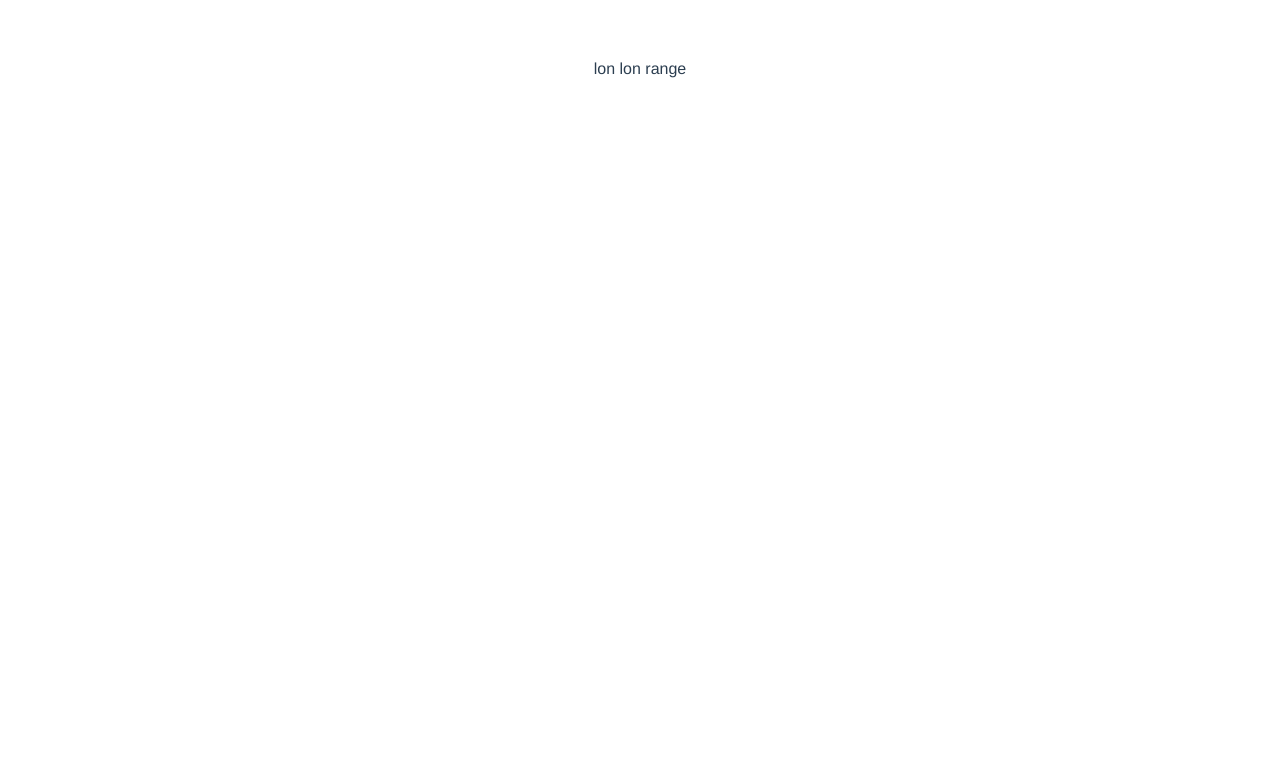
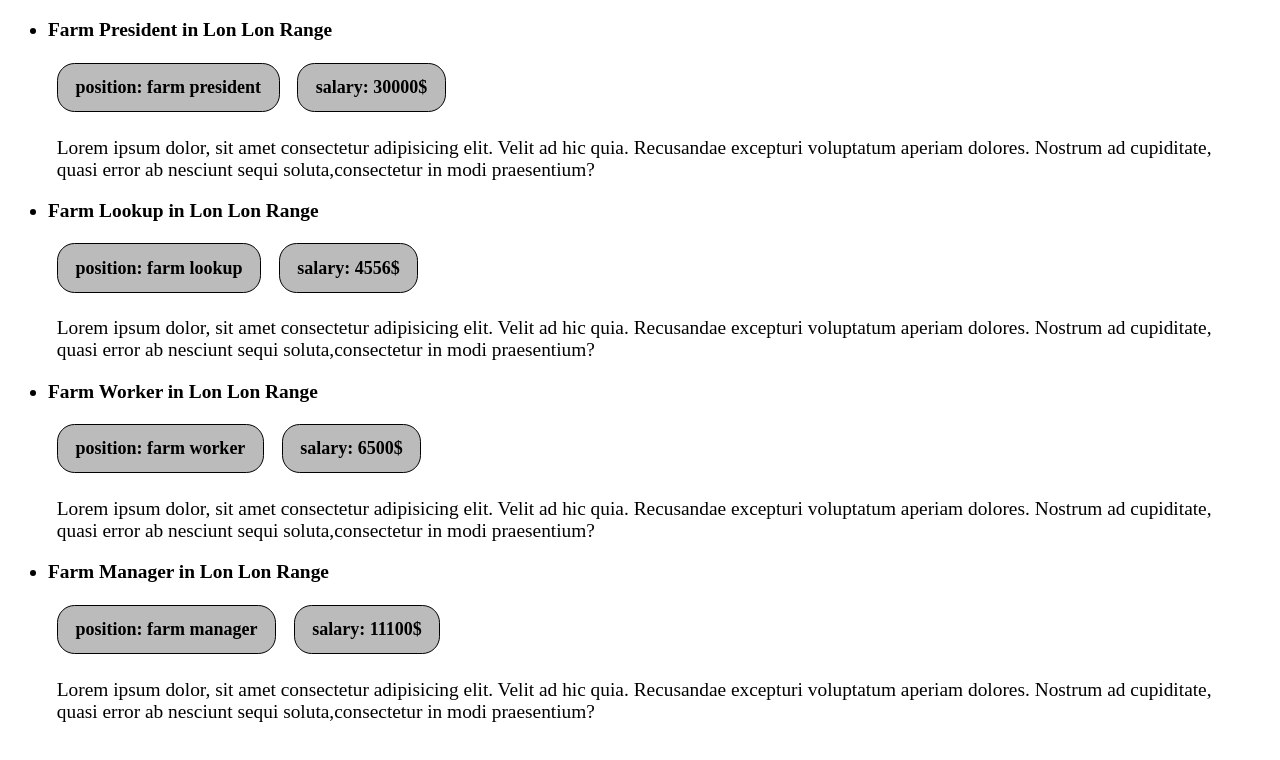
Before and after one commit to DavidStoyanov/VueV3-TS-Series, a Vue app: page / in a window 1280 px wide. Shown: the top 760 px of the page. Built offline with nearby package versions, Linux system fonts and the light colour scheme.

Commit message:
Add lesson files

```diff
--- a/src/App.vue
+++ b/src/App.vue
@@ -1,16 +1,19 @@
 <template>
   <div class="app">
-    <p>{{ jobs[0].location }}</p>
+    <job-list :jobs="jobs" />
   </div>
 </template>
 
 <script lang="ts">
 import { defineComponent, reactive, ref, toRefs } from 'vue';
+import JobList from './components/JobsList.vue'
 import Job from './types/Job';
 
 export default defineComponent({
   name: 'App',
-  components: {},
+  components: {
+    'job-list': JobList
+  },
   setup() {
     const jobs = ref<Job[]>([
       { title: 'farm president', location: 'lon lon range', salary: 30000, id: '1' },
@@ -29,11 +32,6 @@ export default defineComponent({
 
 <style>
 #app {
-  font-family: Avenir, Helvetica, Arial, sans-serif;
-  -webkit-font-smoothing: antialiased;
-  -moz-osx-font-smoothing: grayscale;
-  text-align: center;
-  color: #2c3e50;
-  margin-top: 60px;
+
 }
 </style>
--- /dev/null
+++ b/src/components/JobsList.vue
@@ -0,0 +1,56 @@
+<template>
+    <div class="job-list">
+        <ul>
+            <li v-for="job in jobs" :key="job.id">
+                <h2><span v-case:pascal>{{ job.title }}</span> in <span v-case:pascal>{{ job.location }}</span></h2>
+                <div class="salary">
+                    <span>position: {{ job.title }}</span>
+                    <span>salary: {{ job.salary }}$</span>
+                </div>
+                <div class="description">
+                    <p>
+                        Lorem ipsum dolor, sit amet consectetur adipisicing elit. Velit ad hic quia.
+                        Recusandae excepturi voluptatum aperiam dolores. Nostrum ad cupiditate,
+                        quasi error ab nesciunt sequi soluta,consectetur in modi praesentium?
+                    </p>
+                </div>
+            </li>
+        </ul>
+    </div>
+</template>
+
+<script lang="ts">
+import { defineComponent, PropType } from 'vue'
+import Job from '@/types/Job'
+
+export default defineComponent({
+    props: {
+        jobs: {
+            required: true,
+            type: Array as PropType<Job[]>
+        }
+    }
+})
+</script>
+
+<style>
+    * {
+        font-size: 1.10rem;
+    }
+
+    .salary span {
+        display: inline-block;
+        background: #BBB;
+        padding: 0.75rem 1rem;
+        margin: 0.3rem 0.5rem;
+        font-size: large;
+        font-weight: bold;
+        border: 1px solid black;
+        border-radius: 1rem;
+    }
+
+    .description p {
+        max-width: 1200px;
+        margin-left: 0.5rem;
+    }
+</style>
--- a/src/main.ts
+++ b/src/main.ts
@@ -1,4 +1,27 @@
 import { createApp } from 'vue'
 import App from './App.vue'
 
-createApp(App).mount('#app')
+const app = createApp(App)
+
+app.directive('case', {
+    beforeMount(el, binding, vnode, prevVnode) {
+        const pascal = () => {
+            const array = el.innerHTML.split(/\s+/).map((x: string) => {
+                return x.charAt(0).toUpperCase() + x.slice(1);
+            })
+            el.innerHTML = array.join(' ')
+        }
+        const camel = () => {
+            throw new Error('unsupported')
+        }
+
+        switch (binding.arg) {
+            case 'pascal': pascal(); break;
+            case 'camel': camel(); break;
+            default: break;
+        }
+    }
+
+})
+
+app.mount('#app')
```
